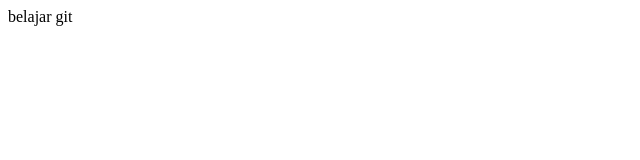
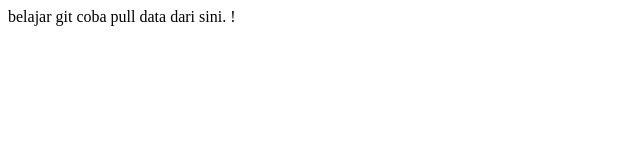
Before and after one commit to althoffauzanf/belajar-niomic, a plain HTML site: page header.html in a window 1280 px wide. Shown: the whole page, without its empty margins (0-640 px from the left). Drawn offline with Linux system fonts and the light colour scheme.

Commit message:
memcoba pull

```diff
--- a/header.html
+++ b/header.html
@@ -6,5 +6,6 @@
   </head>
   <body>
     belajar git
+    coba pull data dari sini. !
   </body>
 </html>
```
